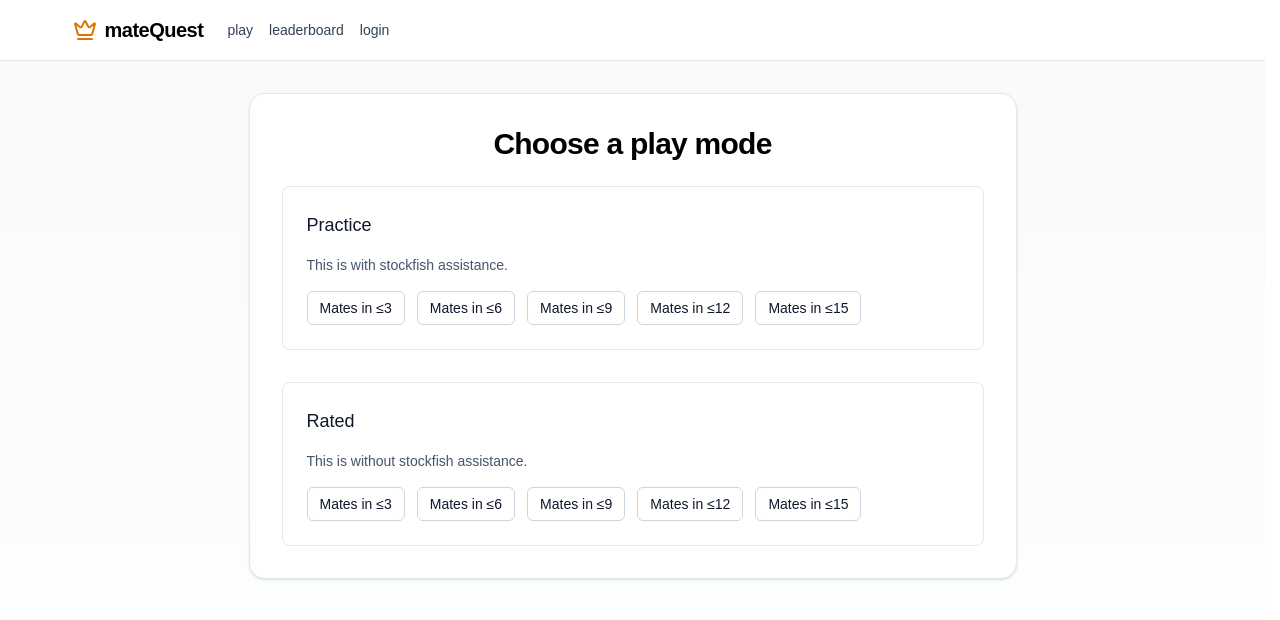
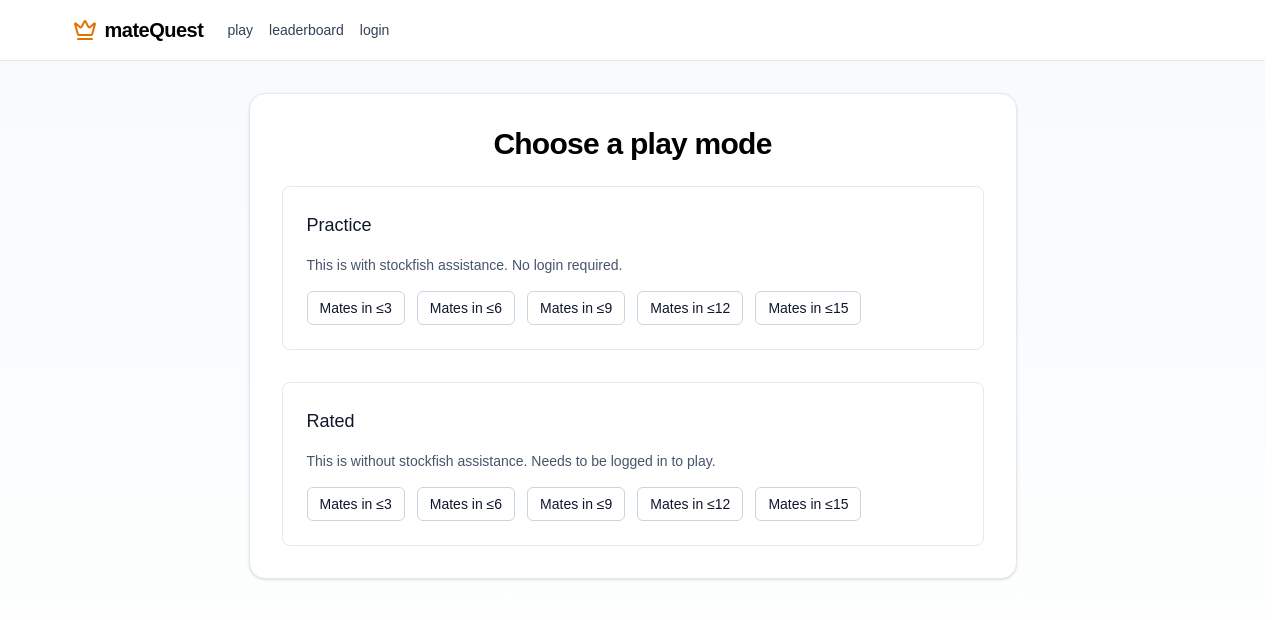
Before and after one commit to anupSindagi/mateQuest, a Next.js app in the folder webapp/: page /play in a window 1280 px wide. Shown: the top 620 px of the page. Built offline with nearby package versions, Linux system fonts and the light colour scheme; no server answers.

Commit message:
minor change

```diff
--- a/webapp/src/app/play/page.tsx
+++ b/webapp/src/app/play/page.tsx
@@ -13,7 +13,7 @@
             <div className="mb-4 flex items-center justify-between">
               <h2 className="text-lg font-medium text-slate-900">Practice</h2>
             </div>
-            <p className="text-sm text-slate-600 mb-4">This is with stockfish assistance.</p>
+            <p className="text-sm text-slate-600 mb-4">This is with stockfish assistance. No login required.</p>
             <div className="flex flex-wrap items-center gap-3">
               <Link
                 href="/play/practice?matein=m3"
@@ -53,7 +53,7 @@
             <div className="mb-4 flex items-center justify-between">
               <h2 className="text-lg font-medium text-slate-900">Rated</h2>
             </div>
-            <p className="text-sm text-slate-600 mb-4">This is without stockfish assistance.</p>
+            <p className="text-sm text-slate-600 mb-4">This is without stockfish assistance. Needs to be logged in to play.</p>
             <div className="flex flex-wrap items-center gap-3">
               <Link
                 href="/play/rated?matein=m3"
```
